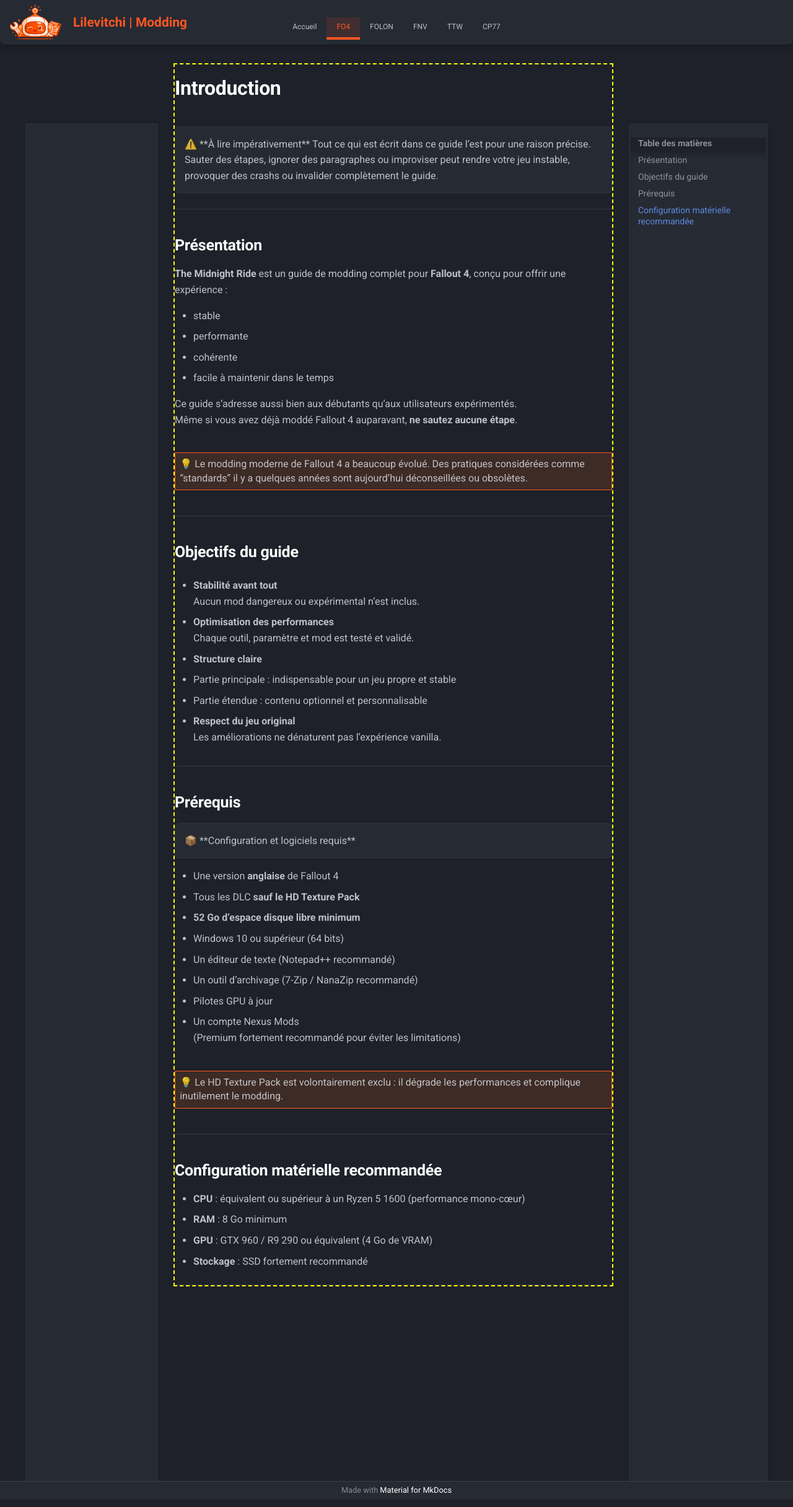
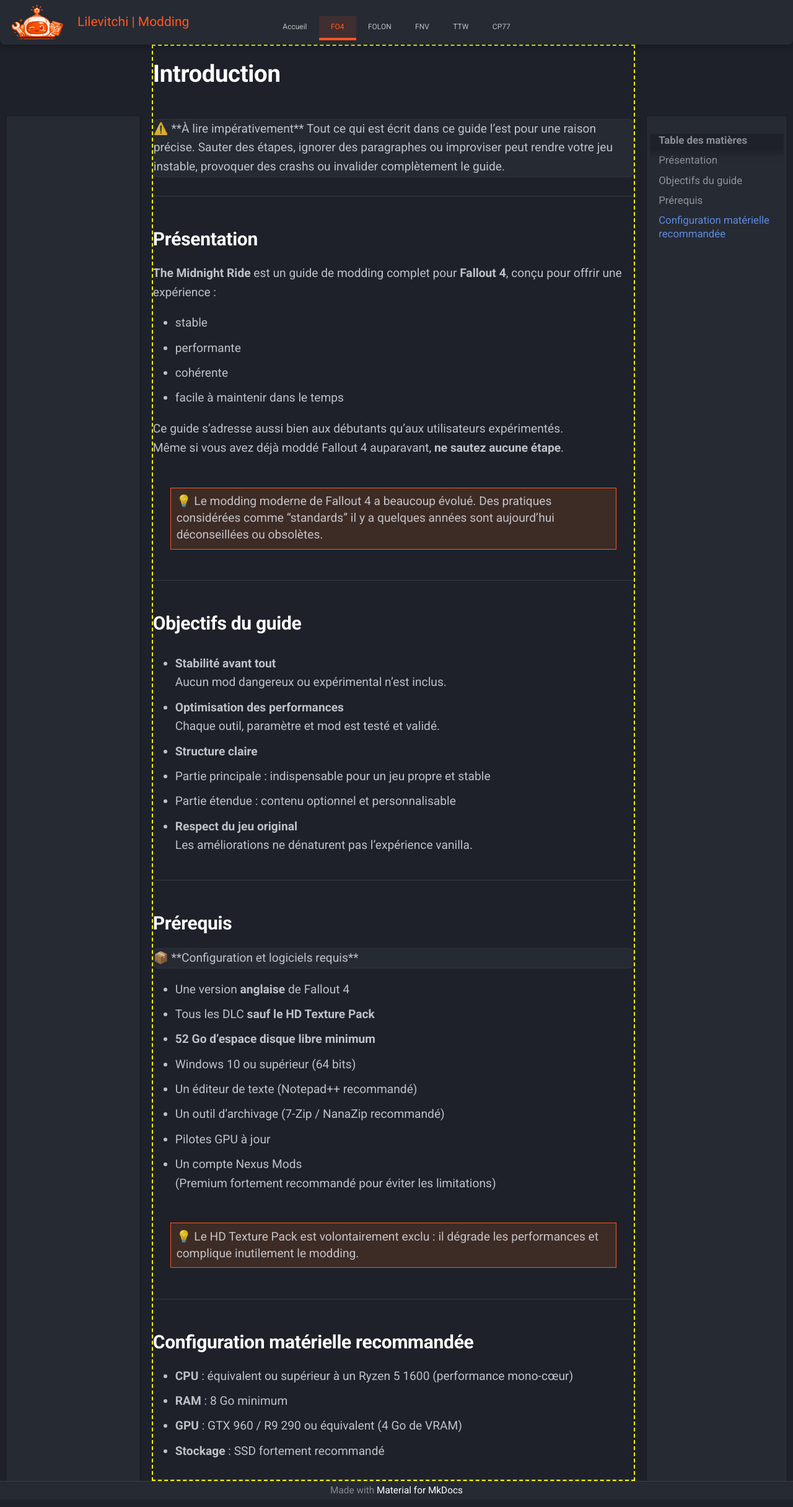
Before and after one commit to Lilevitchi/lilevitchi.github.io, an MkDocs documentation site: the page built from docs/fallout4/intro.md, in a window 1280 px wide. Shown: the whole page at 62% size. Built offline with MkDocs 1.6.1 and Material for MkDocs 9.7.7, drawn with Linux system fonts in a browser that asks for light colours.

Commit message:
Update extra.css

```diff
--- a/docs/stylesheets/extra.css
+++ b/docs/stylesheets/extra.css
@@ -74,23 +74,28 @@
    ============================================================*/
 
 *,
-*::before, *::after {
+*::before,
+*::after {
   box-sizing: border-box;
 }
 
 html {
   scroll-behavior: smooth;
+  font-size: 24px;
 }
 
-html, body {
-  height: 100vh;
-  margin: 0;
-  overflow: hidden;
+html,
+body {
+  height: 100%;
 }
 
 [data-md-color-scheme] body {
+  margin: 0;
+  min-height: 100vh;
   display: flex;
   flex-direction: column;
+  overflow: hidden;
+
   background-color: var(--bg-page);
   color: #fff;
   font-family: var(--font-main);
@@ -112,9 +117,12 @@ html, body {
 [data-md-color-scheme] .md-header {
   position: fixed;
   top: 0;
+  inset-inline: 0;
   height: var(--header-height);
+
   background: var(--bg-surface);
   z-index: var(--z-header);
+
   border-bottom-left-radius: var(--radius-md);
   border-bottom-right-radius: var(--radius-md);
 }
@@ -142,6 +150,9 @@ html, body {
 [data-md-color-scheme] .md-logo img {
   height: 60px;
   transition: transform 187ms ease;
+
+  /*width: auto;
+  display: block;*/
 }
 
 /* Logo Hover */
@@ -160,6 +171,9 @@ html, body {
 [data-md-color-scheme] .md-header__title .md-ellipsis {
   color: var(--accent);
   font-size: var(--font-h1-size);
+  font-weight: 400;
+
+  /*font-family: Arial, Helvetica, sans-serif;*/
 }
 
 /* ============================================================
@@ -266,17 +280,21 @@ html, body {
 /* Main container */
 [data-md-color-scheme] .md-main {
   margin-top: var(--header-height);
-  height: calc(100vh - var(--header-height) - var(--footer-height));
+  flex: 1;
+  overflow: hidden;
   display: flex;
-  flex-direction: row;
-  overflow: hidden;
+
+  /*min-height: 100%;
+  margin-top: var(--header-height);
+  min-height: calc(100vh - var(--header-height));*/
 }
 
 /* Zone centrale */
 [data-md-color-scheme] .md-main__inner {
-  display: flex;
-  width: 100%;
-  height: 100%;
+  max-width: none;
+  margin: 0;
+
+  /*display: block;*/
 }
 
 /* ============================================================
@@ -285,19 +303,27 @@ html, body {
 
 /* Zone de contenu centrale */
 [data-md-color-scheme] .md-content {
-  flex: 1;
   min-width: 0;
-  height: 100%;
   overflow-y: auto;
-  padding: 0 var(--sidebar-gap);
+  height: calc(100vh - var(--header-height) - var(--footer-height));
+
+  /*margin-left: calc(var(--sidebar-width-primary) + var(--sidebar-gap));
+  margin-right: calc(var(--sidebar-width-secondary) + var(--sidebar-gap));
+  padding: 0;*/
 }
 
 /* Zone scrollable réelle */
 [data-md-color-scheme] .md-content__inner {
   background: transparent;
+  margin: 0;
   padding-top: var(--sidebar-gap) !important;
 
   border: 2px dashed yellow;/* Jaune (Debug) */
+}
+
+[data-md-color-scheme] .md-content__inner > .md-typeset {
+  margin: 0;
+  overflow: hidden;
 }
 
 [data-md-color-scheme] .custom-card {
@@ -305,7 +331,8 @@ html, body {
     border-radius: var(--radius-md);
     margin-bottom: 8px;
     border: 1px solid rgba(255, 255, 255, 0.05);
-    padding: 15px;
+
+    /*width: 100%;*/
 }
 
 [data-md-color-scheme] .floating-title {
@@ -320,8 +347,9 @@ html, body {
 /* Sidebars */
 [data-md-color-scheme] .md-sidebar {
   position: relative;
+
   top: var(--sidebar-gap);
-  height: calc(100% - (var(--sidebar-gap) * 2));
+  height: calc(100vh - var(--header-height) - var(--footer-height) - (var(--sidebar-gap) * 2));
 
   background: var(--bg-surface);
   border-radius: var(--radius-sm);
@@ -493,6 +521,9 @@ html, body {
   display: flex;
   align-items: center;
   justify-content: center;
+
+  flex-shrink: 0;
+  margin-top: auto;
 }
 
 [data-md-color-scheme] .md-footer-meta {
```
